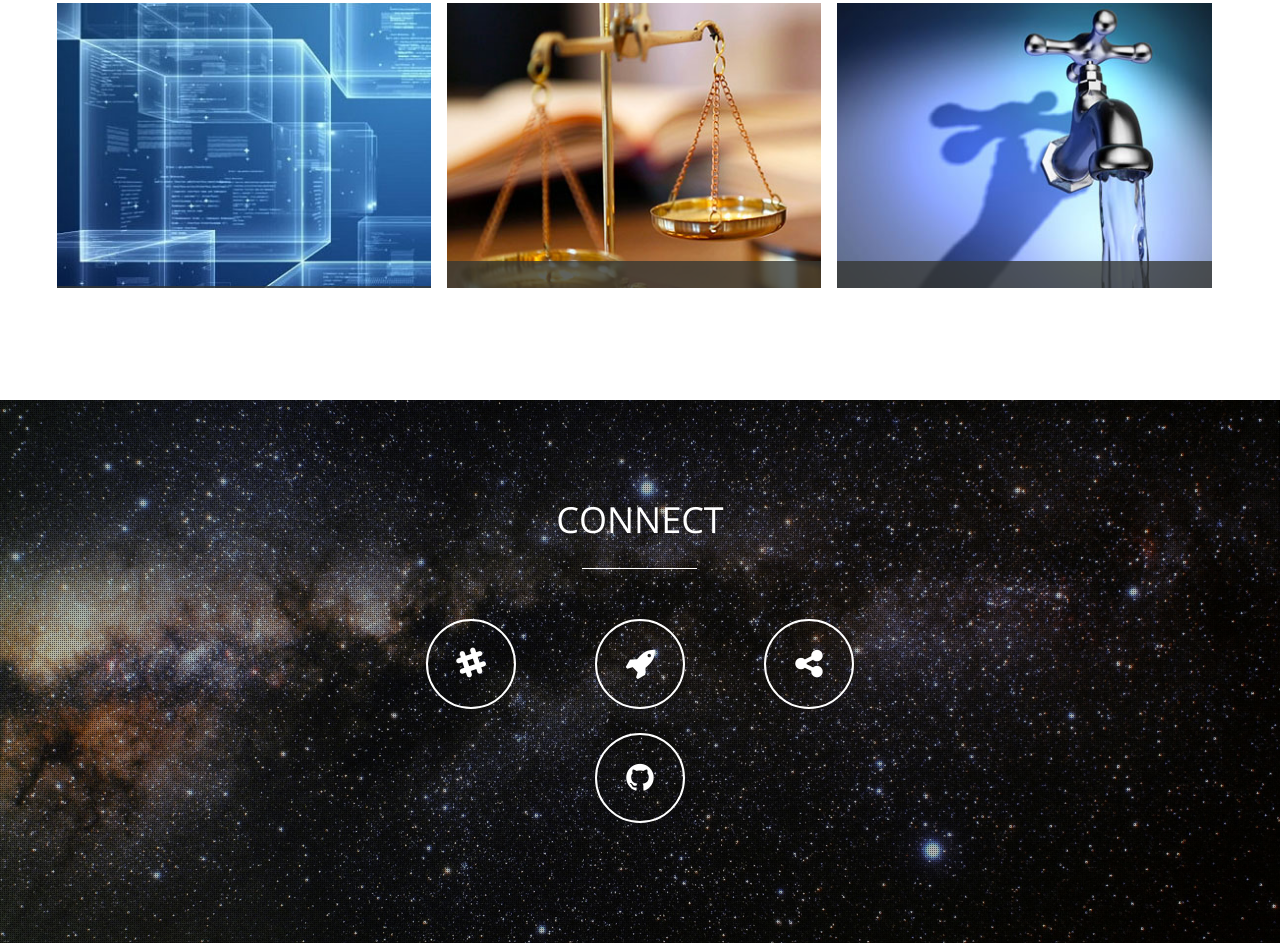
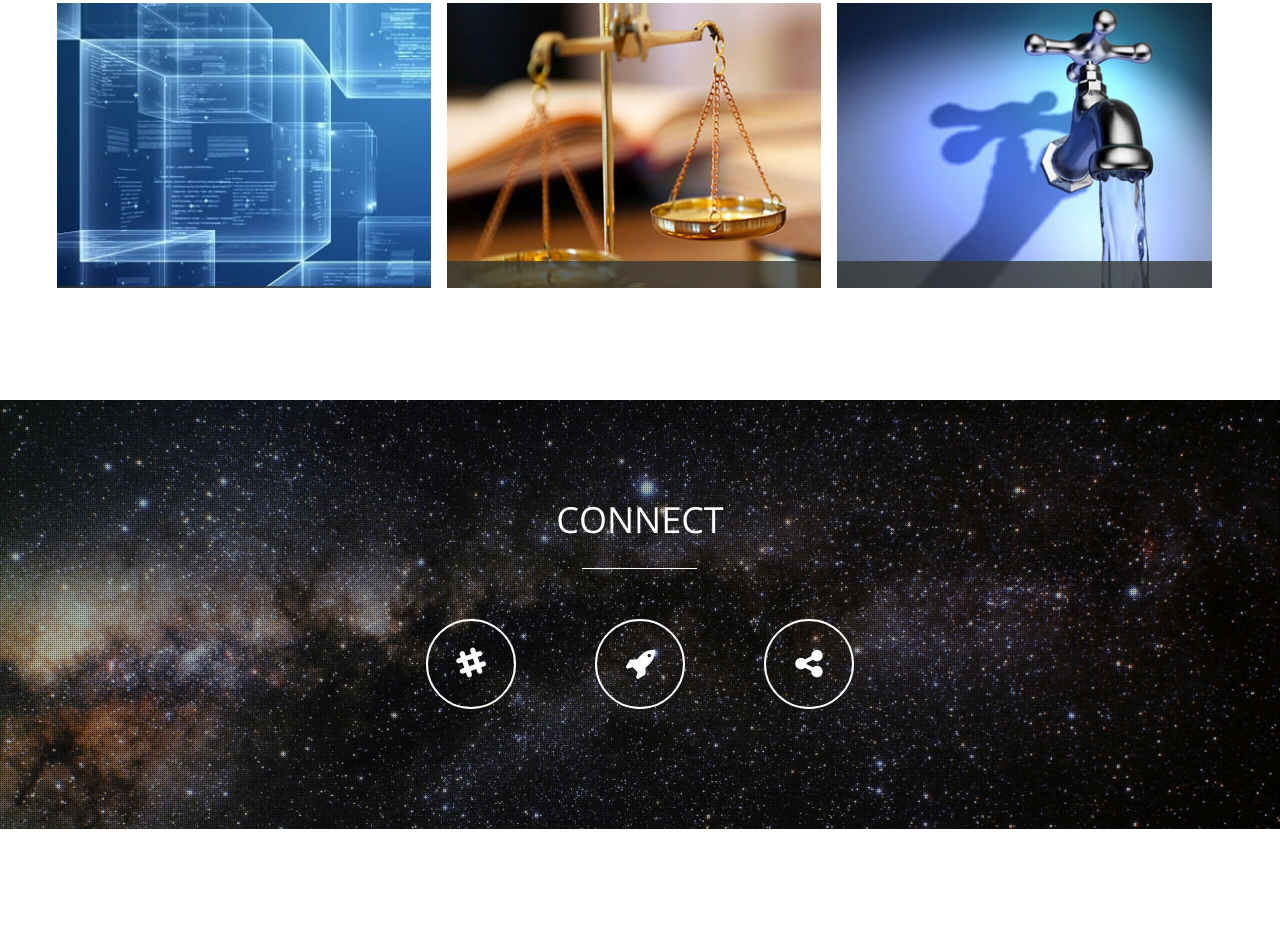
Before and after one commit to InterZoneDev1337/projectinterzone.github.io, a plain HTML site: page index.html in a window 1280 px wide. Shown: the part 1895-2838 px from the top of the page. After the commit the page ends 2724 px from the top, so only its background shows below. Drawn offline with nearby package versions, Linux system fonts and the light colour scheme; some packages are replaced by stand-ins of ours.

Commit message:
Update index.html
Remove Github Teams Link

```diff
--- a/index.html
+++ b/index.html
@@ -342,9 +342,6 @@
 				</li>
                                 <li class="wow animated zoomIn" data-wow-delay="0.3s">
                                     <a href="https://social.interzone.space"><i class="fa fa-share-alt fa-2x"></i></a>
-                                </li><br><br>
-    				<li class="wow animated zoomIn" data-wow-delay="0.3s">
-                                    <a href="https://github.com/orgs/TeamInterzone/teams/code"><i class="fa fa-github fa-2x"></i></a>
                                 </li>
                             </ul>
                         </div>
```
